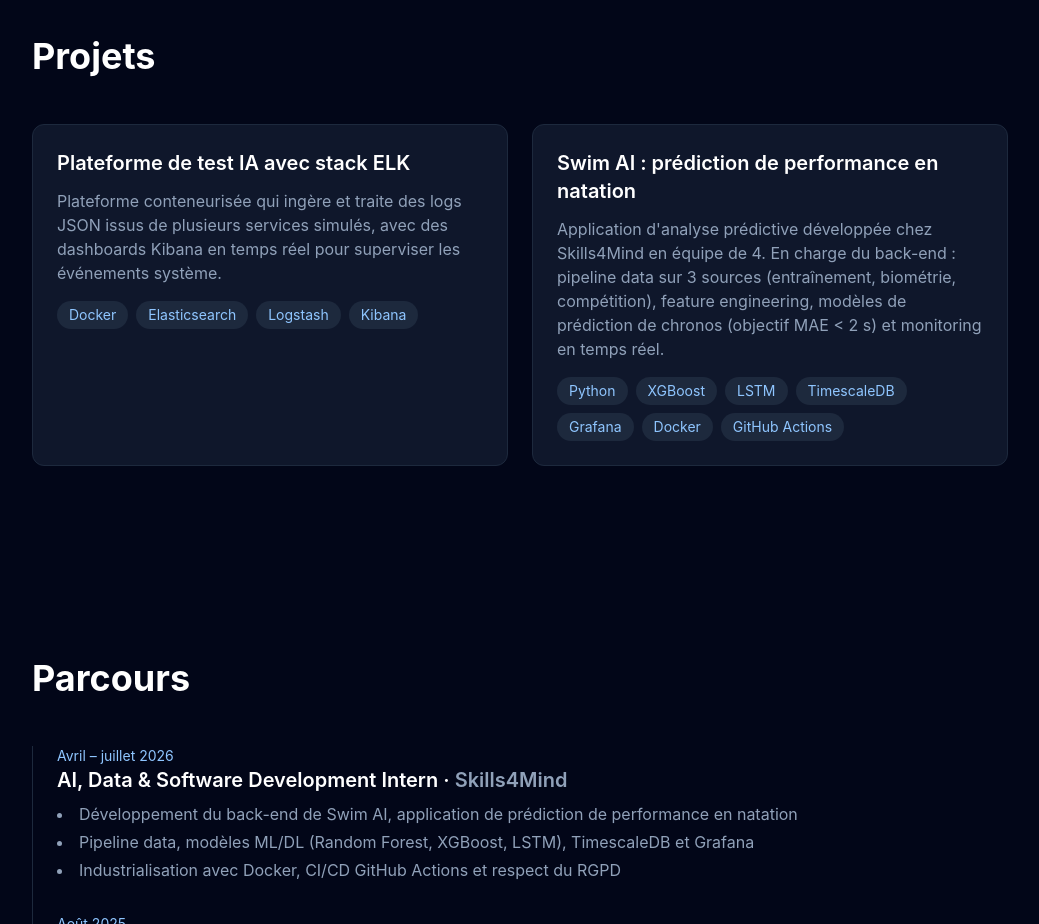
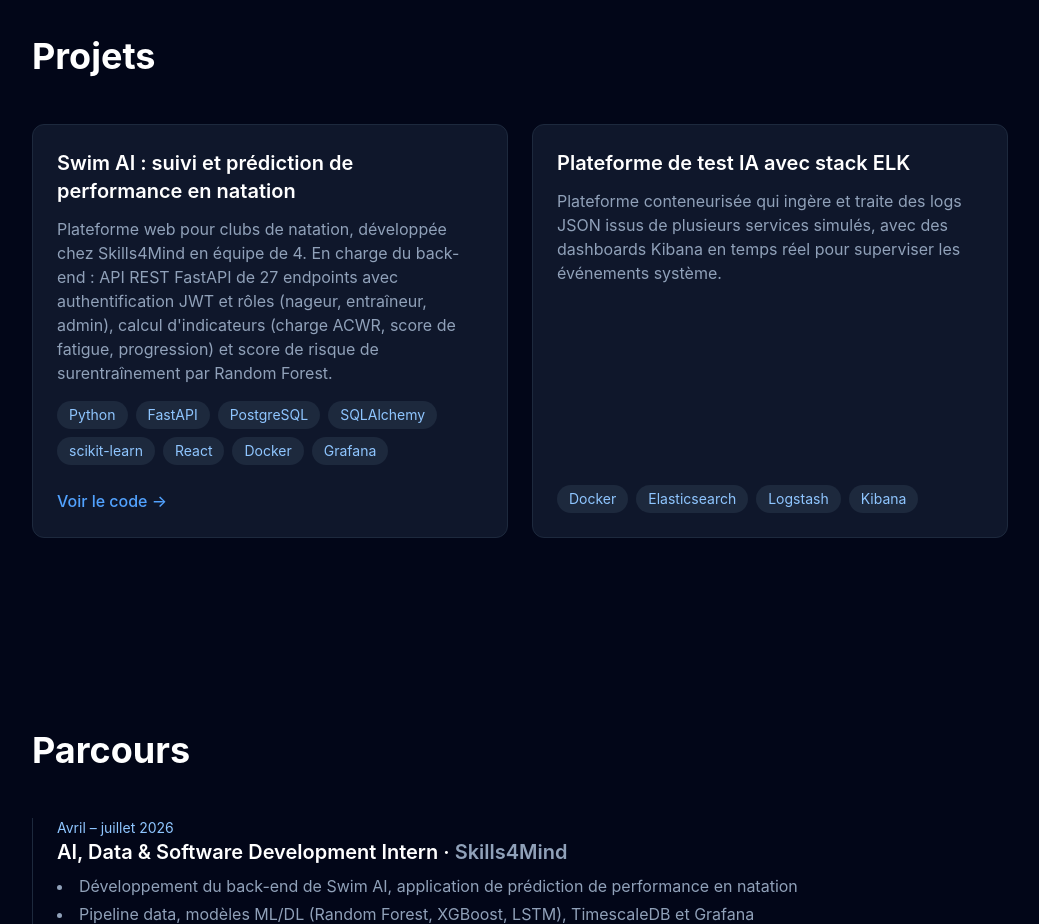
Before and after one commit to tims237/portfolio, a React app: page / in a window 1280 px wide. Shown: the part 860-1784 px from the top of the page, without its empty margins (120-1159 px from the left). Built offline with nearby package versions, Linux system fonts and the light colour scheme; the HTML template or start-up script is replaced by a standard one.

Commit message:
mise a jour

```diff
--- a/src/components/Contact.tsx
+++ b/src/components/Contact.tsx
@@ -12,7 +12,7 @@ export default function Contact() {
         <a href="https://www.linkedin.com/in/elvisnoubissie" target="_blank" className="px-6 py-3 rounded-lg border border-slate-600 hover:border-slate-400 transition">
           LinkedIn
         </a>
-        <a href="https://github.com/TON-PSEUDO" target="_blank" className="px-6 py-3 rounded-lg border border-slate-600 hover:border-slate-400 transition">
+        <a href="https://github.com/tims237" target="_blank" className="px-6 py-3 rounded-lg border border-slate-600 hover:border-slate-400 transition">
           GitHub
         </a>
       </div>
--- a/src/components/Projects.tsx
+++ b/src/components/Projects.tsx
@@ -1,17 +1,19 @@
 import { motion } from 'motion/react'
 
 const projects = [
+  {
+    title: 'Swim AI : suivi et prédiction de performance en natation',
+    description:
+      "Plateforme web pour clubs de natation, développée chez Skills4Mind en équipe de 4. En charge du back-end : API REST FastAPI de 27 endpoints avec authentification JWT et rôles (nageur, entraîneur, admin), calcul d'indicateurs (charge ACWR, score de fatigue, progression) et score de risque de surentraînement par Random Forest.",
+    tags: ['Python', 'FastAPI', 'PostgreSQL', 'SQLAlchemy', 'scikit-learn', 'React', 'Docker', 'Grafana'],
+    link: 'https://github.com/tims237/swim-ai',
+  },
   {
     title: 'Plateforme de test IA avec stack ELK',
     description:
       "Plateforme conteneurisée qui ingère et traite des logs JSON issus de plusieurs services simulés, avec des dashboards Kibana en temps réel pour superviser les événements système.",
     tags: ['Docker', 'Elasticsearch', 'Logstash', 'Kibana'],
-  },
-    {
-    title: 'Swim AI : prédiction de performance en natation',
-    description:
-      "Application d'analyse prédictive développée chez Skills4Mind en équipe de 4. En charge du back-end : pipeline data sur 3 sources (entraînement, biométrie, compétition), feature engineering, modèles de prédiction de chronos (objectif MAE < 2 s) et monitoring en temps réel.",
-    tags: ['Python', 'XGBoost', 'LSTM', 'TimescaleDB', 'Grafana', 'Docker', 'GitHub Actions'],
+    link: '',
   },
 ]
 
@@ -27,10 +29,10 @@ export default function Projects() {
             whileInView={{ opacity: 1, y: 0 }}
             viewport={{ once: true }}
             transition={{ duration: 0.6, delay: i * 0.1 }}
-            className="rounded-xl border border-slate-800 bg-slate-900 p-6"
+            className="rounded-xl border border-slate-800 bg-slate-900 p-6 flex flex-col"
           >
             <h3 className="text-xl font-semibold">{p.title}</h3>
-            <p className="mt-3 text-slate-400">{p.description}</p>
+            <p className="mt-3 text-slate-400 flex-1">{p.description}</p>
             <div className="mt-4 flex flex-wrap gap-2">
               {p.tags.map((t) => (
                 <span key={t} className="text-sm px-3 py-1 rounded-full bg-slate-800 text-blue-300">
@@ -38,6 +40,15 @@ export default function Projects() {
                 </span>
               ))}
             </div>
+            {p.link && (
+              <a
+                href={p.link}
+                target="_blank"
+                className="mt-6 inline-block text-blue-400 hover:text-blue-300 font-medium"
+              >
+                Voir le code →
+              </a>
+            )}
           </motion.article>
         ))}
       </div>
```
